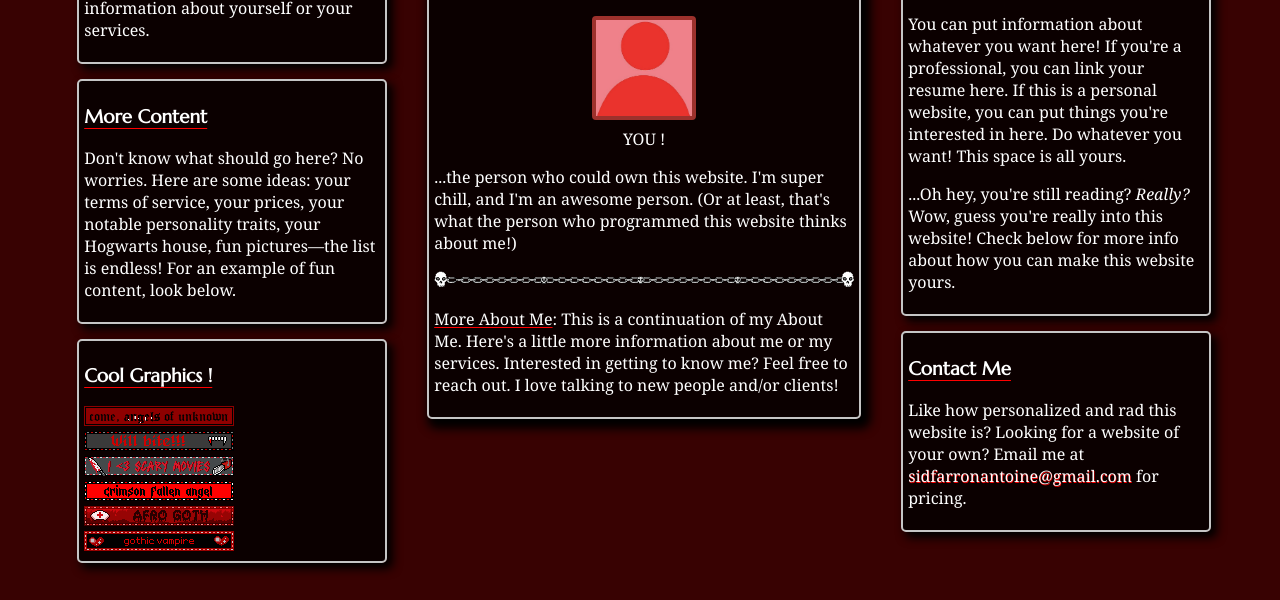
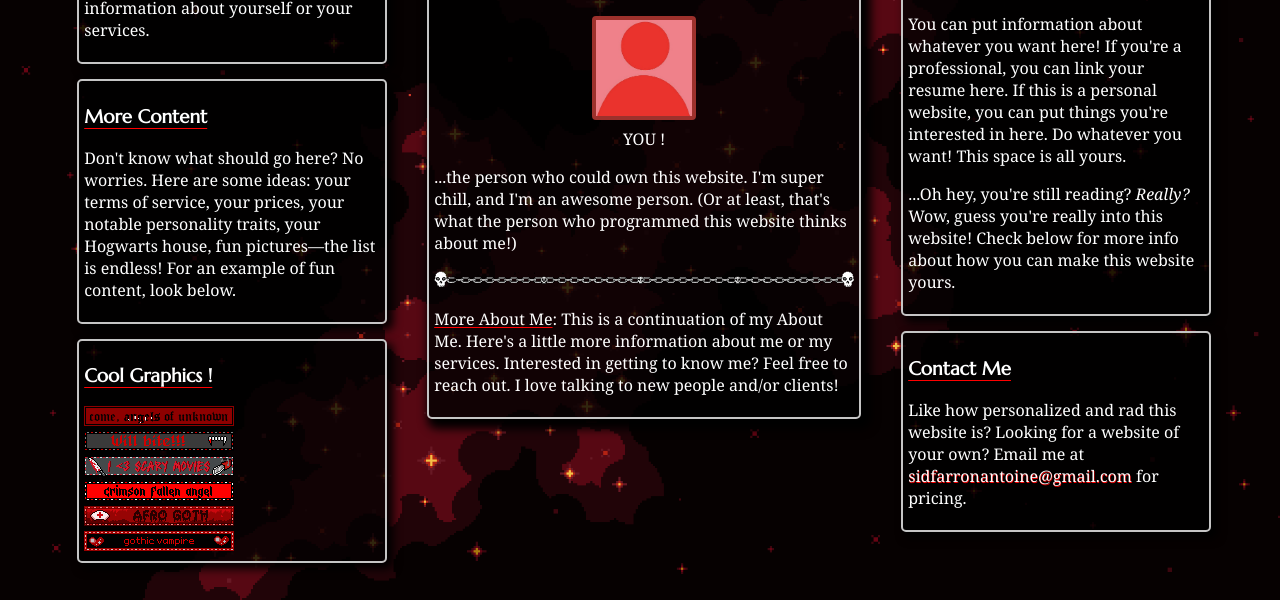
Before and after one commit to siddingducks/midnight-red, a plain HTML site: page index.html in a window 1280 px wide. Shown: the part 200-800 px from the top of the page. Drawn offline with Linux system fonts and the light colour scheme; the site is published under a folder, as on GitHub Pages, so addresses that start at the root find nothing.

Commit message:
Update style.css

```diff
--- a/style.css
+++ b/style.css
@@ -9,7 +9,7 @@ html {
 
 body {
     /* Pixel Sky Series Red Nebula by Humble Pixel */
-    background-image: url("/images/pixel-sky-series-red-nebula-by-humble-pixel.gif");
+    background-image: url("images/pixel-sky-series-red-nebula-by-humble-pixel.gif");
     background-repeat: no-repeat;
     background-size: cover;
     background-color: #380202;
@@ -17,7 +17,7 @@ body {
     font-family: Georgia;
     display: table-cell;
     vertical-align: middle;
-    cursor: url("/images/skull-cursor.cur"), auto;
+    cursor: url("images/skull-cursor.cur"), auto;
   }
 
   h1, h2, h3 {
```
